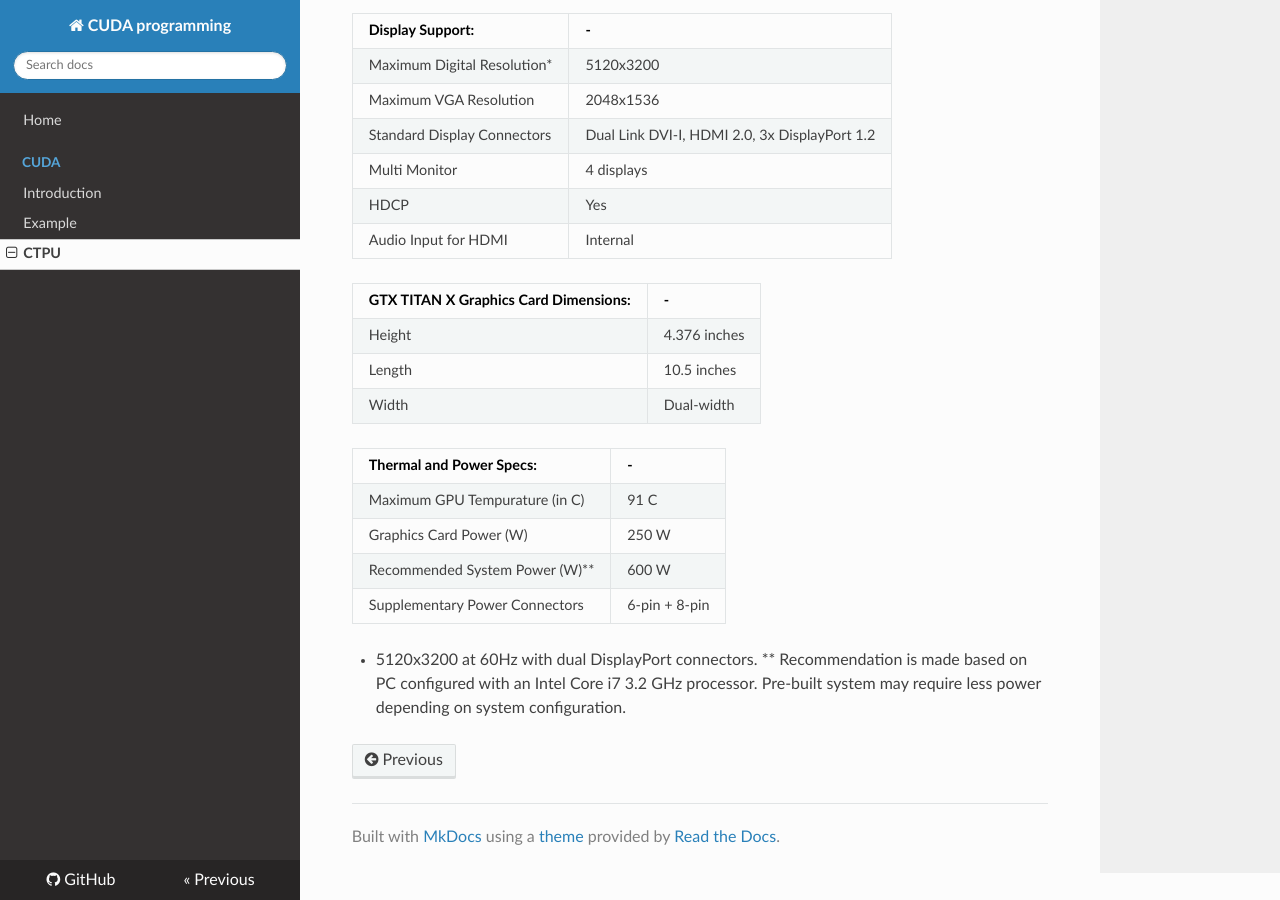
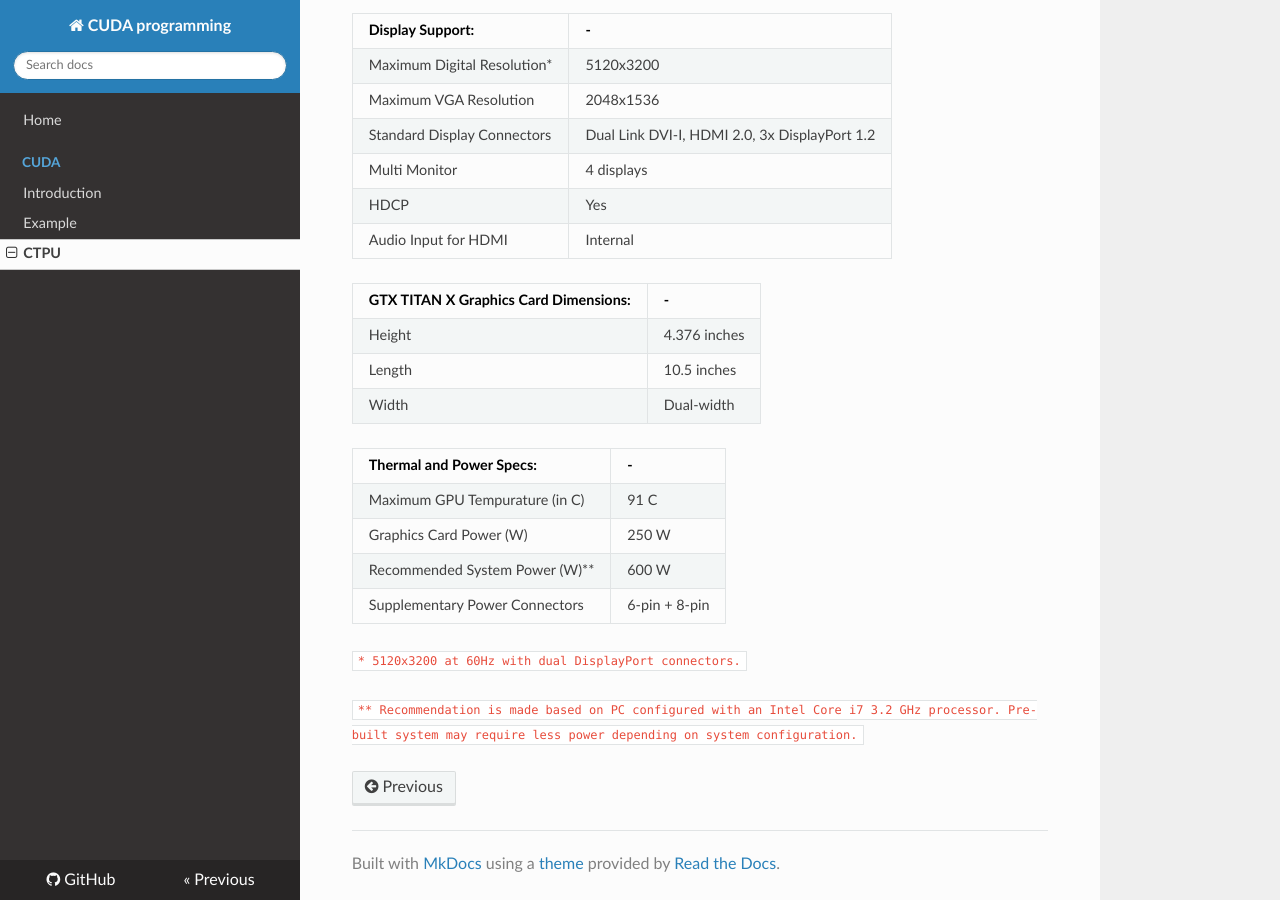
Before and after one commit to WonyoungCho/CUDA, an MkDocs documentation site: the page built from docs/ctpu.md, in a window 1280 px wide and 900 px high, scrolled down 1391 px. Built offline with MkDocs 1.6.1, drawn with Linux system fonts in a browser that asks for light colours; nearby versions of some CDN libraries; old or Windows-style settings are respelled for this version of MkDocs.

```diff
--- a/docs/ctpu.md
+++ b/docs/ctpu.md
@@ -73,5 +73,6 @@ Graphics Card Power (W) | 250 W
 Recommended System Power (W)** |600 W
 Supplementary Power Connectors | 6-pin + 8-pin
 
-* 5120x3200 at 60Hz with dual DisplayPort connectors.
-** Recommendation is made based on PC configured with an Intel Core i7 3.2 GHz processor. Pre-built system may require less power depending on system configuration.
+`* 5120x3200 at 60Hz with dual DisplayPort connectors.`
+
+`** Recommendation is made based on PC configured with an Intel Core i7 3.2 GHz processor. Pre-built system may require less power depending on system configuration.`
```
